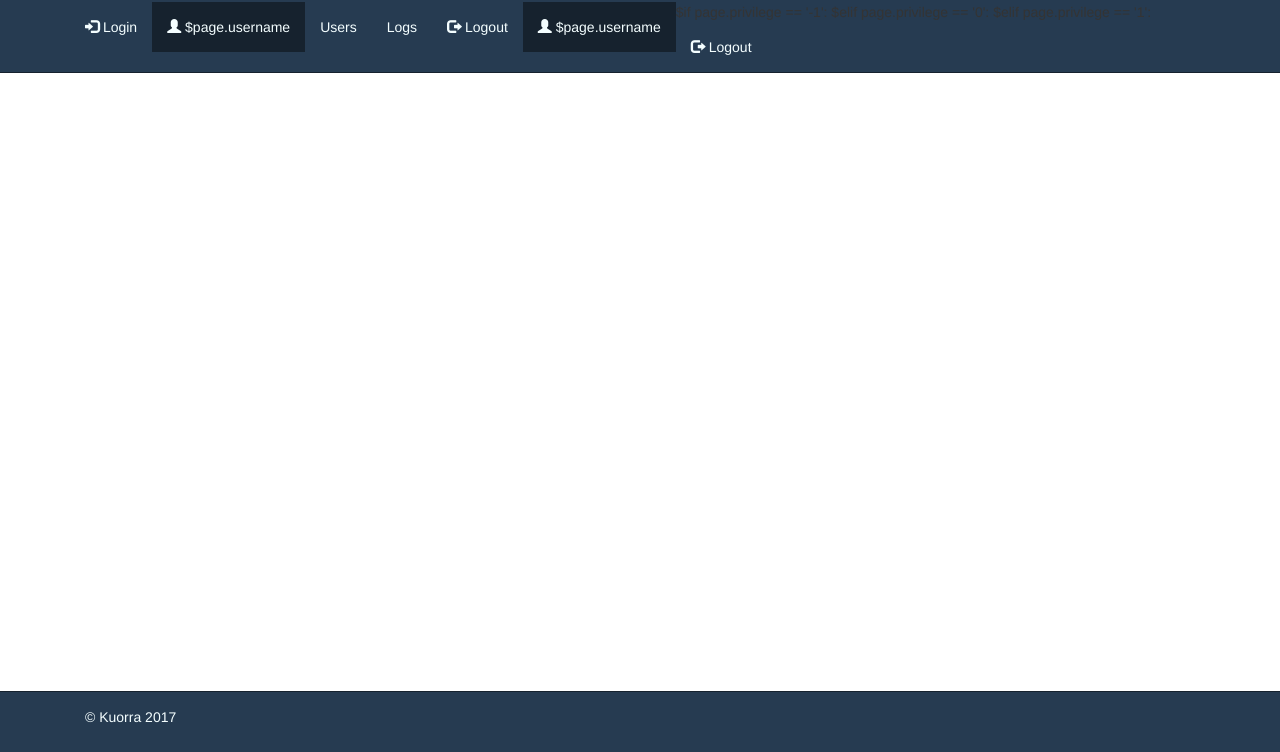
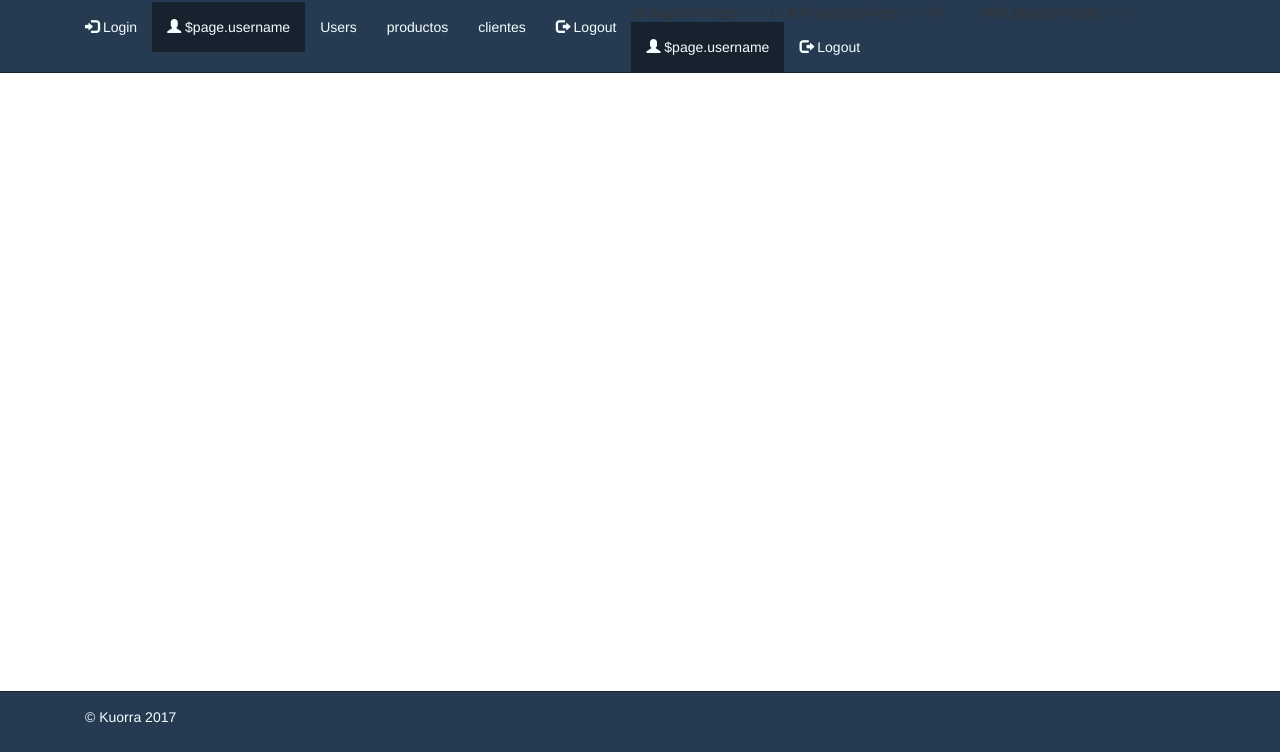
Before and after one commit to taniaunid/gaslp, a plain HTML site: page application/views/main/master.html in a window 1280 px wide. Shown: the part 48-800 px from the top of the page. Drawn offline with Linux system fonts and the light colour scheme; files that its build step writes are made by us from their sources; files whose address does not match are found by name.

Commit message:
tablas modoficadas

```diff
--- a/application/views/main/master.html
+++ b/application/views/main/master.html
@@ -36,6 +36,8 @@ $def with (page)
                     $elif page.privilege == '0':
                         <li class='active'><a href="/"><span class="glyphicon glyphicon-user"></span> $page.username </a></li>
                         <li><a href="/users">Users</a></li>
+                        <li><a href="/productos">productos</a></li>
+                        <li><a href="/productos">clientes</a></li
                         <li><a href="/logs">Logs</a></li>
                         <li><a href="/logout"><span class="glyphicon glyphicon-log-out"></span> Logout</a></li>
 
```
